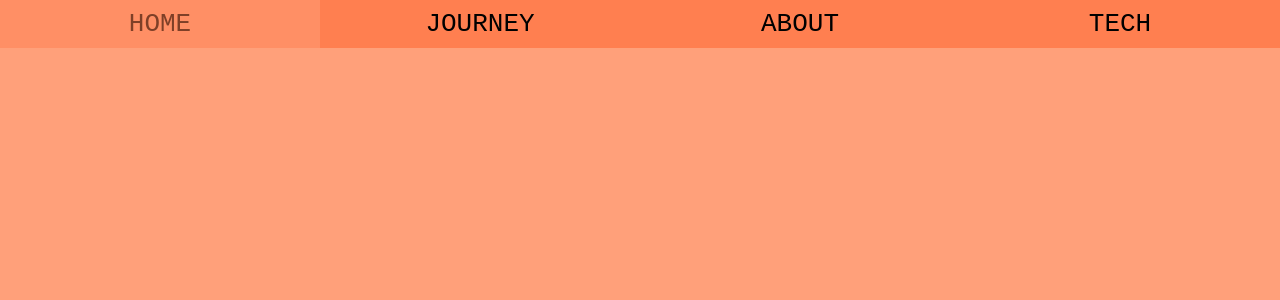
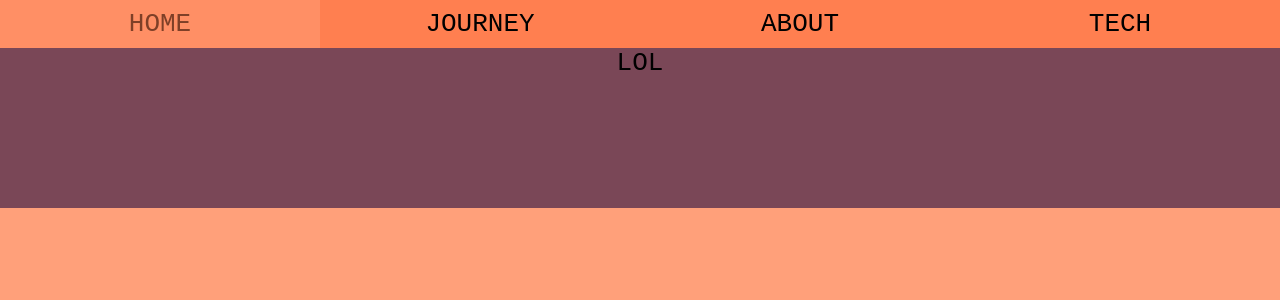
Before and after one commit to SriVinukonda/HarshaKarma, a React (Create React App) app in the folder harsha-karma/: page / in a window 1280 px wide. Shown: the top 300 px of the page. Built offline with nearby package versions, Linux system fonts and the light colour scheme.

Commit message:
Created dropdown.css and figured out bug with navbar and entry log

```diff
--- a/harsha-karma/src/App.js
+++ b/harsha-karma/src/App.js
@@ -1,12 +1,13 @@
 import './App.css';
 import NavBar  from './components/NavBar';
-// import './components/nav-bar'
+import EntryLog from './components/EntryLog';
 
 function App() {
   return (
     <div className="App">
       <header className="App-header">
           <NavBar/>
+          <EntryLog/>
       </header>
     </div>
   );
--- a/harsha-karma/src/components/Button.jsx
+++ b/harsha-karma/src/components/Button.jsx
@@ -9,7 +9,7 @@ function Button(props) {
         {props.buttonTitle}
         <div>
           {
-          // map the props.options value, and then pass each props.options value as a prop
+          // map the props.options value, and then pass each props.options value as a prop to dropdown
           }
         </div>
     </div>
--- a/harsha-karma/src/components/EntryLog.jsx
+++ b/harsha-karma/src/components/EntryLog.jsx
@@ -4,8 +4,8 @@ function EntryLog(props) {
     // Send the title name in item props
   return (
 
-    <div className='buttonBody'>
-        {props.buttonTitle}
+    <div className='entryLogBody'>
+        LOL
     </div>
   );
 }
--- a/harsha-karma/src/index.css
+++ b/harsha-karma/src/index.css
@@ -5,6 +5,7 @@ body {
     sans-serif;
   -webkit-font-smoothing: antialiased;
   -moz-osx-font-smoothing: grayscale;
+  background-color: #FFA07A;
 }
 
 code {
--- a/harsha-karma/src/styles/EntryLog.css
+++ b/harsha-karma/src/styles/EntryLog.css
@@ -1,19 +1,16 @@
-.buttonBody {
-    width: 25vw;
-    /* height: 6vh; */
+.entryLogBody {
+    width: 100vw;
+    height: 20vh;
     margin: 0%;
     padding: 0%;
-    display: flex;
+    /* display: flex; */
     font-family: monospace;
     text-align: center;
     justify-content: center;
     align-items: center;
     color: black;
-    transition: 0.3s;
+    background-color: rgb(34 12 64 / 60%);
+    /* opacity: 50%; */
+
     /* border: 0.1vw black solid; */
 }
-
-.buttonBody:hover {
-    background-color: #FFA07A;
-    opacity: 0.5;
-}
```
Also changed, not shown: harsha-karma/src/styles/Button.css (line endings or trailing spaces), harsha-karma/src/styles/DropDown.css (added).
